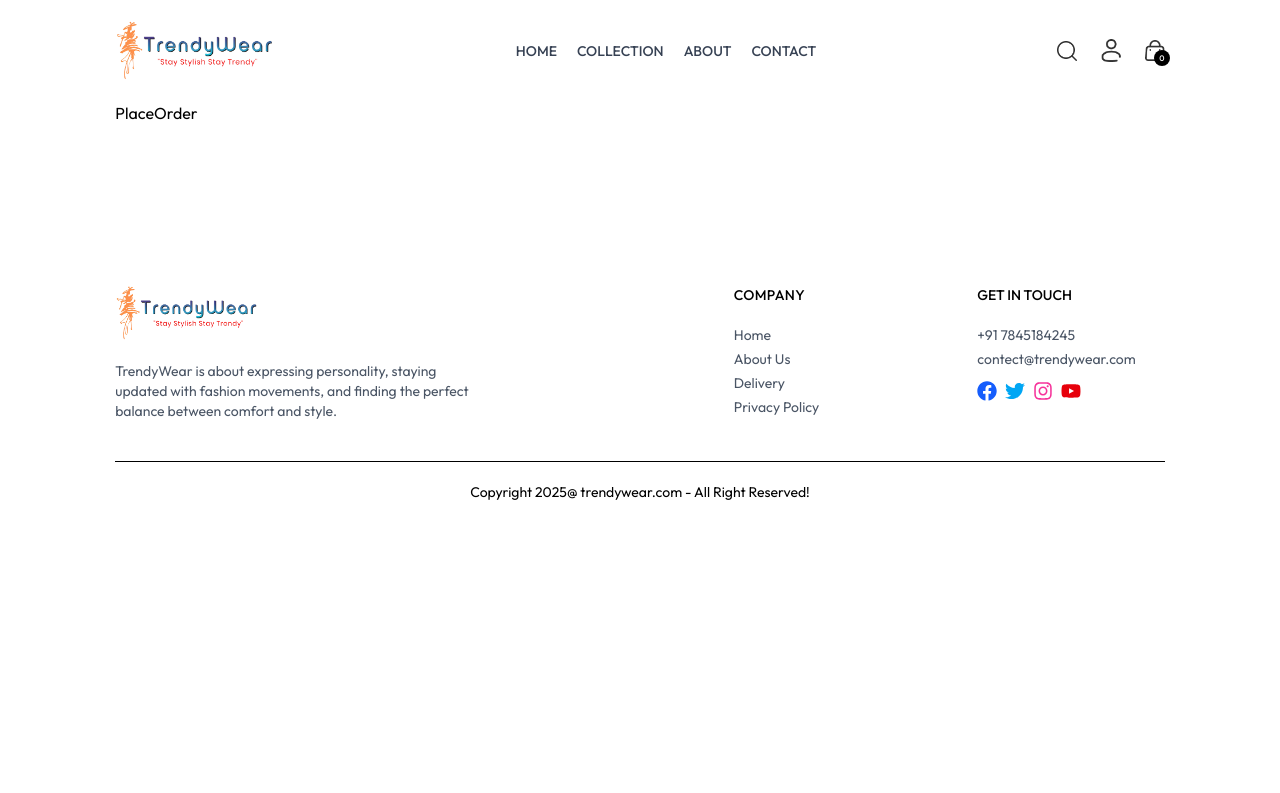
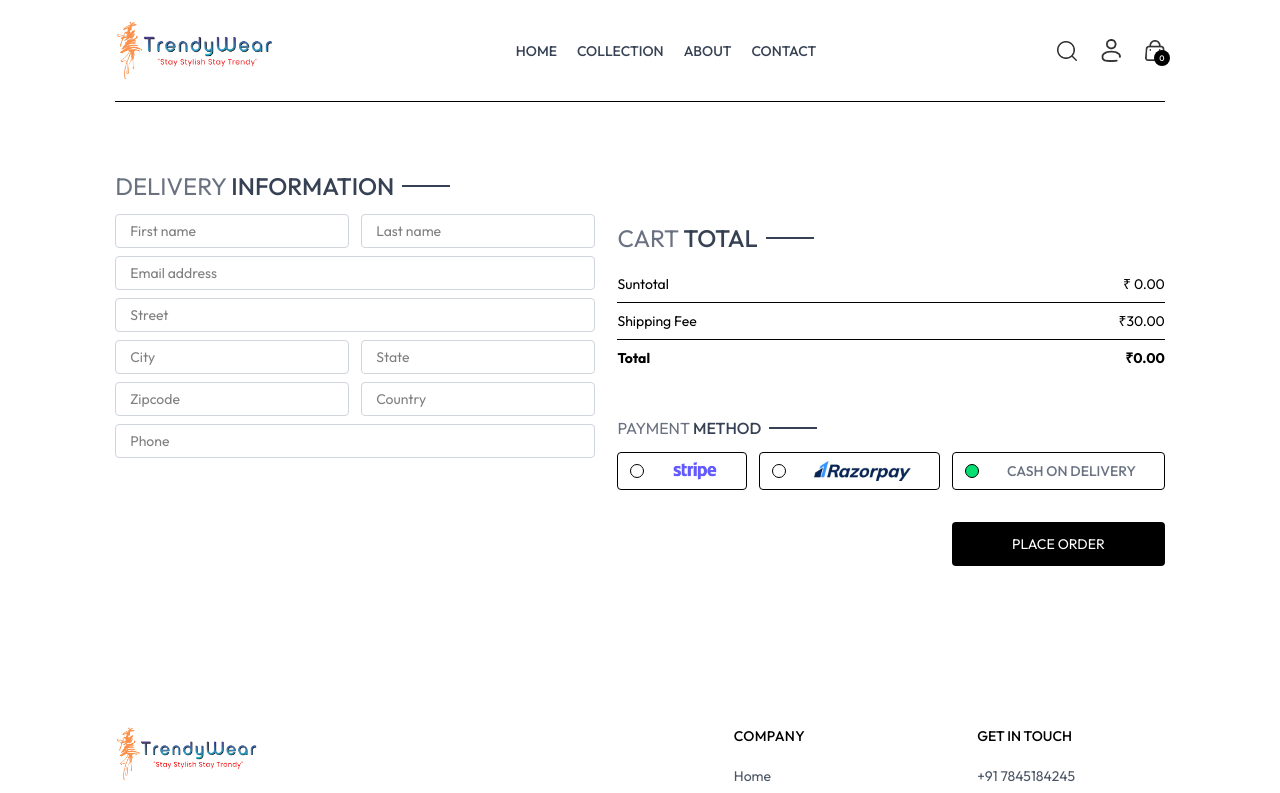
Before and after one commit to vikas34/TrendyWear, a React (Vite) app in the folder frontend/: page /place-order in a window 1280 px wide. Shown: the top 793 px of the page. Built offline with nearby package versions, Linux system fonts and the light colour scheme.

Commit message:
Completed Place-Order page

```diff
--- a/frontend/src/pages/PlaceOrder.jsx
+++ b/frontend/src/pages/PlaceOrder.jsx
@@ -1,12 +1,132 @@
-import React from 'react'
+import React, { useContext, useState } from "react";
+import Title from "../components/Title";
+import Cart from "./Cart";
+import CartTotal from "../components/CartTotal";
+import { assets } from "../assets/assets";
+import { ShopContext } from "../context/ShopContext";
 
 const PlaceOrder = () => {
+  const [method, setMethod] = useState("cod");
+
+  const {navigate} = useContext(ShopContext);
   return (
-    <div>
-        PlaceOrder
+    <div className="flex flex-col sm:flex-row justify-between gap-4 pt-5 sm:pt-14 min-h[80vh] border-t">
+      {/*---------left Side------------ */}
+      <div className="flex flex-col gap-4 w-full sm:max-w-[480px]">
+        <div className="text-xl sm:text-2xl my-3">
+          <Title text1={"DELIVERY"} text2={"INFORMATION"} />
+          <div className="flex gap-3">
+            <input
+              className="border border-gray-300 rounded py-1.5 px-3.5 w-full text-sm "
+              type="text"
+              name=""
+              id=""
+              placeholder="First name"
+            />
+            <input
+              className="border border-gray-300 rounded py-1.5 px-3.5 w-full text-sm"
+              type="text"
+              name=""
+              id=""
+              placeholder="Last name"
+            />
+          </div>
+          <div className="flex flex-col mt-2 mb-2 gap-2">
+            <input
+              className="border border-gray-300 rounded py-1.5 px-3.5 w-full text-sm "
+              type="email"
+              name=""
+              id=""
+              placeholder="Email address"
+            />
+            <input
+              className="border border-gray-300 rounded py-1.5 px-3.5 w-full text-sm "
+              type="text"
+              name=""
+              id=""
+              placeholder="Street"
+            />
+          </div>
 
+          <div className="flex gap-3">
+            <input
+              className="border border-gray-300 rounded py-1.5 px-3.5 w-full text-sm "
+              type="text"
+              name=""
+              id=""
+              placeholder="City"
+            />
+            <input
+              className="border border-gray-300 rounded py-1.5 px-3.5 w-full text-sm"
+              type="text"
+              name=""
+              id=""
+              placeholder="State"
+            />
+          </div>
+
+          <div className="flex gap-3 mt-2">
+            <input
+              className="border border-gray-300 rounded py-1.5 px-3.5 w-full text-sm "
+              type="number"
+              name=""
+              id=""
+              placeholder="Zipcode"
+            />
+            <input
+              className="border border-gray-300 rounded py-1.5 px-3.5 w-full text-sm"
+              type="text"
+              name=""
+              id=""
+              placeholder="Country"
+            />
+          </div>
+          <input
+            className="border border-gray-300 rounded py-1.5 px-3.5 w-full text-sm mt-2"
+            type="number"
+            name=""
+            id=""
+            placeholder="Phone"
+          />
+        </div>
+      </div>
+
+      {/* ---------------Right Side-------------- */}
+      <div className="mt-8">
+        <div className="mt-8 min-w-80">
+          <CartTotal />
+        </div>
+
+        <div className="mt-12">
+          <Title text1={"PAYMENT"} text2={"METHOD"} />
+          {/* ---------------Payment Method Selection-------------- */}
+          <div className="flex gap-3 flex-col lg:flex-row">
+            <div onClick={()=>setMethod('stripe')} className=" flex items-center gap-3 border p-2 px-3 cursor-pointer  rounded">
+              <p className={`min-w-3.5 h-3.5 border rounded-full ${method === 'stripe' ? 'bg-green-400' : '' }`}></p>
+              <img className="h-5 mx-4" src={assets.stripe_logo} alt="" />
+            </div>
+
+            <div onClick={()=>setMethod('razorpay')} className=" flex items-center gap-3 border p-2 px-3 cursor-pointer  rounded">
+              <p className={`min-w-3.5 h-3.5 border rounded-full ${method === 'razorpay' ? 'bg-green-400' : '' }`}></p>
+              <img className="h-5 mx-4" src={assets.razorpay_logo} alt="" />
+            </div>
+
+            <div onClick={()=>setMethod('cod')} className=" flex items-center gap-3 border p-2 px-3 cursor-pointer rounded">
+              <p className={`min-w-3.5 h-3.5 border rounded-full ${method ==='cod' ? 'bg-green-400' : '' }`}></p>
+              <p className="text-gray-500 text-sm font-medium mx-4">
+                CASH ON DELIVERY
+              </p>
+            </div>
+          </div>
+
+          <div className="w-full text-end mt-8">
+            <button onClick={()=>navigate('/orders')} className="bg-black text-white px-15 py-3 rounded text-sm cursor-pointer">PLACE ORDER</button>
+
+          </div>
+        </div>
+      </div>
     </div>
-  )
-}
+  );
+};
 
-export default PlaceOrder
+export default PlaceOrder;
```
